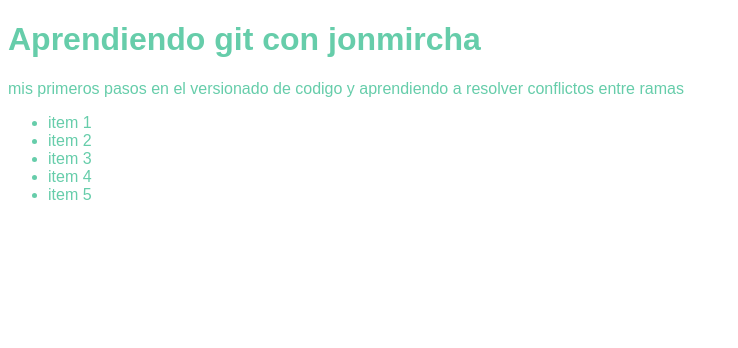
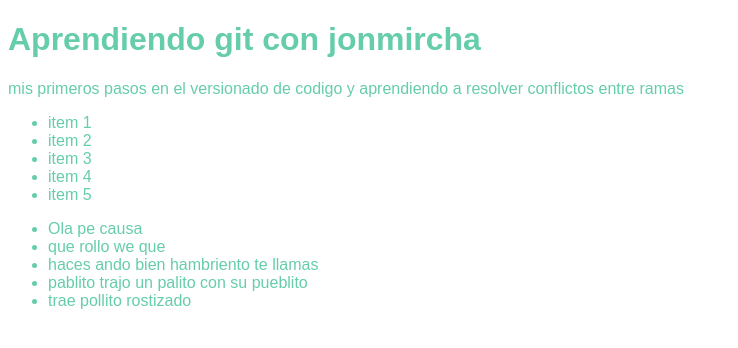
Before and after one commit to Loquendo1977/aprendiendo-git, a plain HTML site: page index.html in a window 1280 px wide. Shown: the whole page, without its empty margins (0-738 px from the left). Drawn offline with Linux system fonts and the light colour scheme.

Commit message:
Agregando mensajes personalizados para comer

```diff
--- a/index.html
+++ b/index.html
@@ -16,6 +16,14 @@
         <li>item 4</li>
         <li>item 5</li>
     </ul>
+
+    <ul>
+        <li>Ola pe causa</li>
+        <li>que rollo we que </li>
+        <li>haces ando bien hambriento te llamas</li>
+        <li>pablito trajo un palito con su pueblito</li>
+        <li>trae pollito rostizado</li>
+    </ul>
     <script src="code.js"></script>
 </body>
 </html>
```
